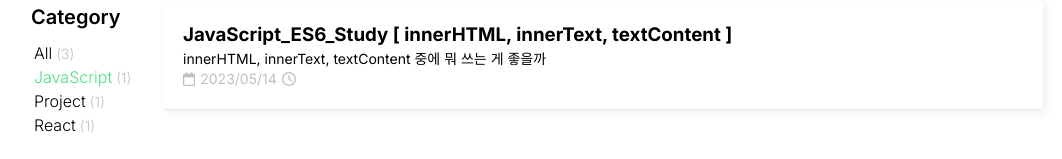
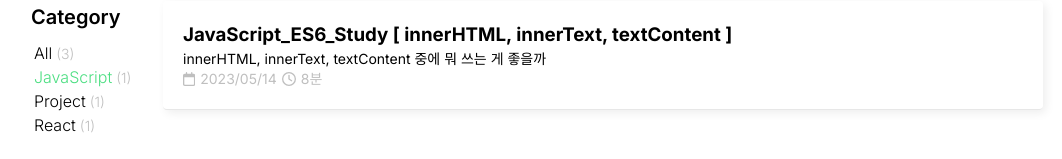
Before and after one commit to leeleeleeleejun/JunSeokBlog, a Next.js app: page /JavaScript in a window 1280 px wide. Shown: the part 178-337 px from the top of the page, without its empty margins (37-1099 px from the left). Built offline with nearby package versions, Linux system fonts and the light colour scheme.

Commit message:
fix: 카테고리별 선택시 readTime 누락 수정

```diff
--- a/src/app/(category)/[category]/page.tsx
+++ b/src/app/(category)/[category]/page.tsx
@@ -13,6 +13,7 @@ export default function CategoryPage({
     "description",
     "date",
     "tags",
+    "readTime",
   ]);
   return (
     <ul>
@@ -24,6 +25,7 @@ export default function CategoryPage({
           title={post.title}
           description={post.description}
           date={post.date}
+          readTime={post.readTime}
         />
       ))}
     </ul>
```
